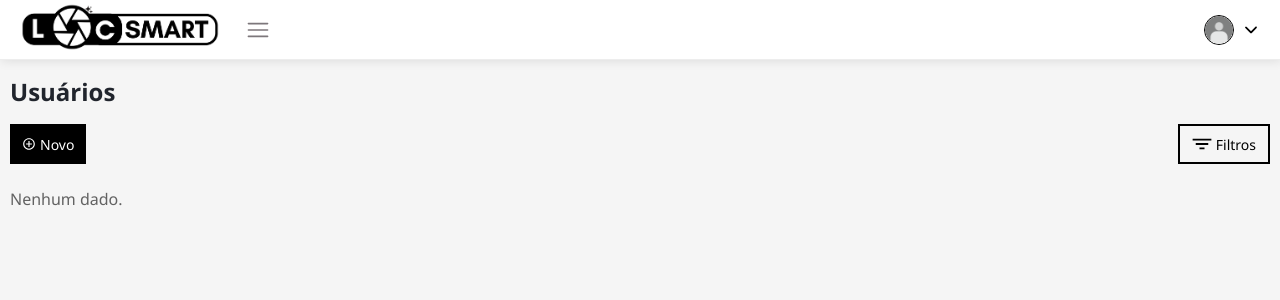
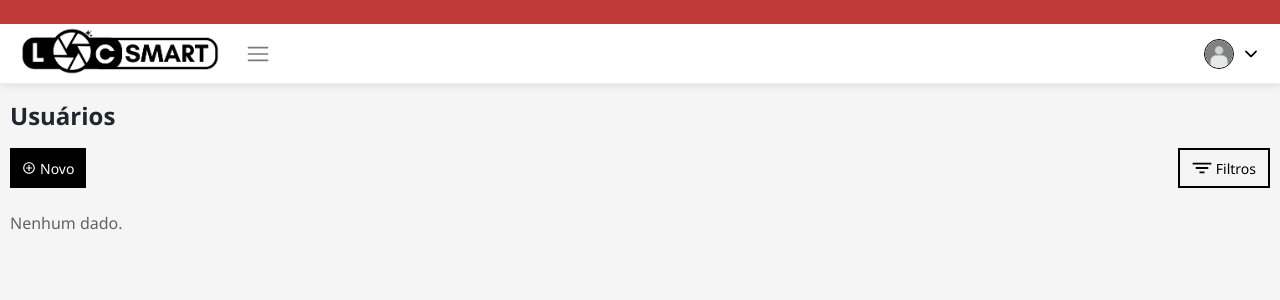
Before and after one commit to ferrazmanu/locsmart, a Next.js app: page /admin/users in a window 1280 px wide. Shown: the top 300 px of the page. Built offline with nearby package versions, Linux system fonts and the light colour scheme.

Commit message:
feat: flag de ambiente

```diff
--- a/src/app/layout.tsx
+++ b/src/app/layout.tsx
@@ -5,6 +5,7 @@ import { MainContainer } from "@/src/components/main-container/main-container";
 import GlobalStyles from "@/src/styles/global";
 import type { Metadata, Viewport } from "next";
 import { DrawerMenu } from "../components/drawer-menu/drawer-menu";
+import { EnvFlag } from "../components/env-flag/env-flag";
 
 export const metadata: Metadata = {
   title: "LocSmart",
@@ -32,6 +33,7 @@ export default function RootLayout({
       <body>
         <Providers>
           <GlobalStyles />
+          <EnvFlag />
 
           <Header />
 
--- a/src/components/drawer-menu/drawer-menu.styles.ts
+++ b/src/components/drawer-menu/drawer-menu.styles.ts
@@ -1,5 +1,7 @@
+import isPropValid from "@emotion/is-prop-valid";
 import Link from "next/link";
 import styled, { css } from "styled-components";
+import { FLAG_HEIGHT } from "../env-flag/env-flag.styles";
 
 export const DRAWER_MENU_WIDTH = 280;
 
@@ -48,14 +50,17 @@ export const IconContainer = styled.div`
   }
 `;
 
-export const Wrapper = styled.nav<{ open?: boolean }>`
+export const Wrapper = styled.nav.withConfig({
+  shouldForwardProp: (prop) => isPropValid(prop),
+})<{ open?: boolean; envFlag: boolean }>`
   width: ${DRAWER_MENU_WIDTH}px;
   height: calc(100% - 60px);
   background: ${({ theme }) => theme.colors.white};
   position: fixed;
-  top: 60px;
   transition: left 0s ease-in-out;
   z-index: 5;
+
+  top: ${(props) => (props.envFlag ? FLAG_HEIGHT + 60 : 60)}px;
 
   box-shadow: 1px 1px 10px 0px rgba(0, 0, 0, 0.1);
 
--- a/src/components/drawer-menu/drawer-menu.tsx
+++ b/src/components/drawer-menu/drawer-menu.tsx
@@ -12,12 +12,12 @@ export const DrawerMenu: React.FC = () => {
   const [idOpen, setIdOpen] = useState<IOpenID>(null);
 
   const {
-    dashboardState: { drawerMenu, showInterface },
+    dashboardState: { drawerMenu, showInterface, environment },
   } = useDashboardContext();
 
   if (!showInterface) return;
   return (
-    <S.Wrapper open={drawerMenu}>
+    <S.Wrapper open={drawerMenu} envFlag={!!(environment !== "prod")}>
       <S.Menu>
         {MENU_ROUTES.map((item) => {
           return (
--- /dev/null
+++ b/src/components/env-flag/env-flag.styles.ts
@@ -0,0 +1,19 @@
+import styled from "styled-components";
+
+export const FLAG_HEIGHT = 24;
+
+export const Flag = styled.div`
+  width: 100%;
+  padding: 4px;
+  height: ${FLAG_HEIGHT}px;
+  z-index: 9999;
+  display: flex;
+  align-items: center;
+  justify-content: center;
+  font-size: ${({ theme }) => theme.sizes._12};
+  color: ${({ theme }) => theme.colors.white};
+  background-color: ${({ theme }) => theme.colors.danger};
+  position: fixed;
+  top: 0;
+  left: 0;
+`;
--- /dev/null
+++ b/src/components/env-flag/env-flag.tsx
@@ -0,0 +1,13 @@
+"use client";
+
+import { useDashboardContext } from "@/src/contexts/dashboard/dashboard.context";
+import { Flag } from "./env-flag.styles";
+
+export const EnvFlag: React.FC = () => {
+  const {
+    dashboardState: { environment },
+  } = useDashboardContext();
+
+  if (environment === "prod") return;
+  return <Flag>{environment}</Flag>;
+};
--- a/src/components/header/header.styles.ts
+++ b/src/components/header/header.styles.ts
@@ -1,6 +1,10 @@
+import isPropValid from "@emotion/is-prop-valid";
 import styled from "styled-components";
+import { FLAG_HEIGHT } from "../env-flag/env-flag.styles";
 
-export const Wrapper = styled.header`
+export const Wrapper = styled.header.withConfig({
+  shouldForwardProp: (prop) => isPropValid(prop),
+})<{ envFlag: boolean }>`
   width: 100%;
   height: 60px;
   padding: 0 20px;
@@ -11,7 +15,7 @@ export const Wrapper = styled.header`
   box-shadow: 1px 1px 10px 0px rgba(0, 0, 0, 0.1);
 
   position: fixed;
-  top: 0;
+  top: ${(props) => (props.envFlag ? FLAG_HEIGHT : 0)}px;
   left: 0;
 
   display: flex;
--- a/src/components/header/header.tsx
+++ b/src/components/header/header.tsx
@@ -16,7 +16,7 @@ import UserImage from "../../../public/user.png";
 export const Header: React.FC = () => {
   const {
     dashboardState,
-    dashboardState: { showInterface, loggedUser },
+    dashboardState: { showInterface, loggedUser, environment },
     updateDashboard,
   } = useDashboardContext();
 
@@ -33,7 +33,7 @@ export const Header: React.FC = () => {
   if (!showInterface) return;
   return (
     <>
-      <S.Wrapper>
+      <S.Wrapper envFlag={!!(environment !== "prod")}>
         <div className="left-wrapper">
           <S.Logo>
             <Image alt="Logo LocSmart" src={Logo} />
--- a/src/components/main-container/main-container.styles.ts
+++ b/src/components/main-container/main-container.styles.ts
@@ -1,18 +1,28 @@
 import isPropValid from "@emotion/is-prop-valid";
 import styled, { css } from "styled-components";
 import { DRAWER_MENU_WIDTH } from "../drawer-menu/drawer-menu.styles";
+import { FLAG_HEIGHT } from "../env-flag/env-flag.styles";
+
+const getTopPadding = (envFlag: boolean) => (envFlag ? FLAG_HEIGHT + 75 : 0);
+
+const getPadding = (menuOpen: boolean, envFlag: boolean) => {
+  const top = getTopPadding(envFlag);
+  const right = 10;
+  const bottom = 10;
+  const left = menuOpen ? DRAWER_MENU_WIDTH + 10 : 10;
+
+  return `${top}px ${right}px ${bottom}px ${left}px`;
+};
 
 export const Wrapper = styled.main.withConfig({
   shouldForwardProp: (prop) => isPropValid(prop),
-})<{ showInterface: boolean; menuOpen: boolean }>`
+})<{ showInterface: boolean; menuOpen: boolean; envFlag: boolean }>`
   ${(props) =>
     props.showInterface
       ? css`
           width: 100%;
           height: 100%;
-          ${props.menuOpen
-            ? `padding: 75px 10px 10px ${DRAWER_MENU_WIDTH + 10}px;`
-            : `padding: 75px 10px 10px 10px;`}
+          padding: ${getPadding(props.menuOpen, props.envFlag)};
         `
       : css`
           padding: 10px;
--- a/src/components/main-container/main-container.tsx
+++ b/src/components/main-container/main-container.tsx
@@ -7,11 +7,15 @@ export const MainContainer: React.FC<{
   children: React.ReactNode;
 }> = ({ children }) => {
   const {
-    dashboardState: { showInterface, drawerMenu },
+    dashboardState: { showInterface, drawerMenu, environment },
   } = useDashboardContext();
 
   return (
-    <S.Wrapper showInterface={showInterface} menuOpen={drawerMenu}>
+    <S.Wrapper
+      showInterface={showInterface}
+      menuOpen={drawerMenu}
+      envFlag={!!(environment !== "prod")}
+    >
       {children}
     </S.Wrapper>
   );
--- a/src/contexts/dashboard/dashboard.context.tsx
+++ b/src/contexts/dashboard/dashboard.context.tsx
@@ -33,6 +33,7 @@ export const DashboardContextProvider: React.FC<{
     showInterface: true,
     loggedUser: null,
     toasts: [],
+    environment: null,
   });
 
   const updateDashboard = <K extends keyof IDashboardState>(
@@ -73,8 +74,25 @@ export const DashboardContextProvider: React.FC<{
     }, 3000);
   }, []);
 
+  const getSetEnvironment = () => {
+    const envFile = `${process.env.NEXT_PUBLIC_ENV}`;
+
+    const ENV_KEYS: { [key: string]: string } = {
+      development: "dev",
+      production: "prod",
+    };
+
+    const environment = ENV_KEYS[envFile];
+
+    setDashboardState((prevState) => ({
+      ...prevState,
+      environment: environment as IDashboardState["environment"],
+    }));
+  };
+
   useEffect(() => {
     getAuthentication();
+    getSetEnvironment();
   }, []);
 
   return (
--- a/src/contexts/dashboard/dashboard.interface.ts
+++ b/src/contexts/dashboard/dashboard.interface.ts
@@ -5,6 +5,7 @@ interface IDashboardState {
   showInterface: boolean;
   loggedUser?: ILoggedUser | null;
   toasts: ToastMessage[];
+  environment: "dev" | "prod" | null;
 }
 
 export type ToastType = "success" | "error" | "info";
```
